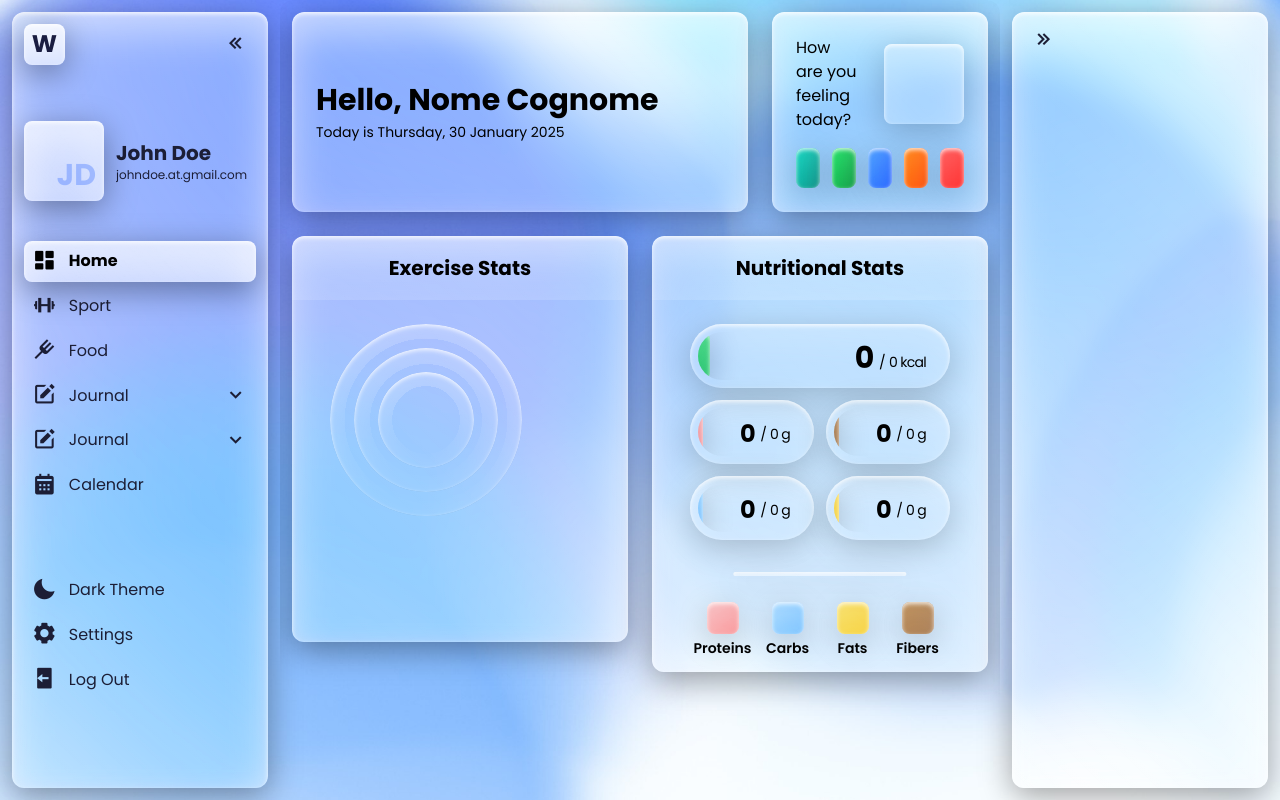
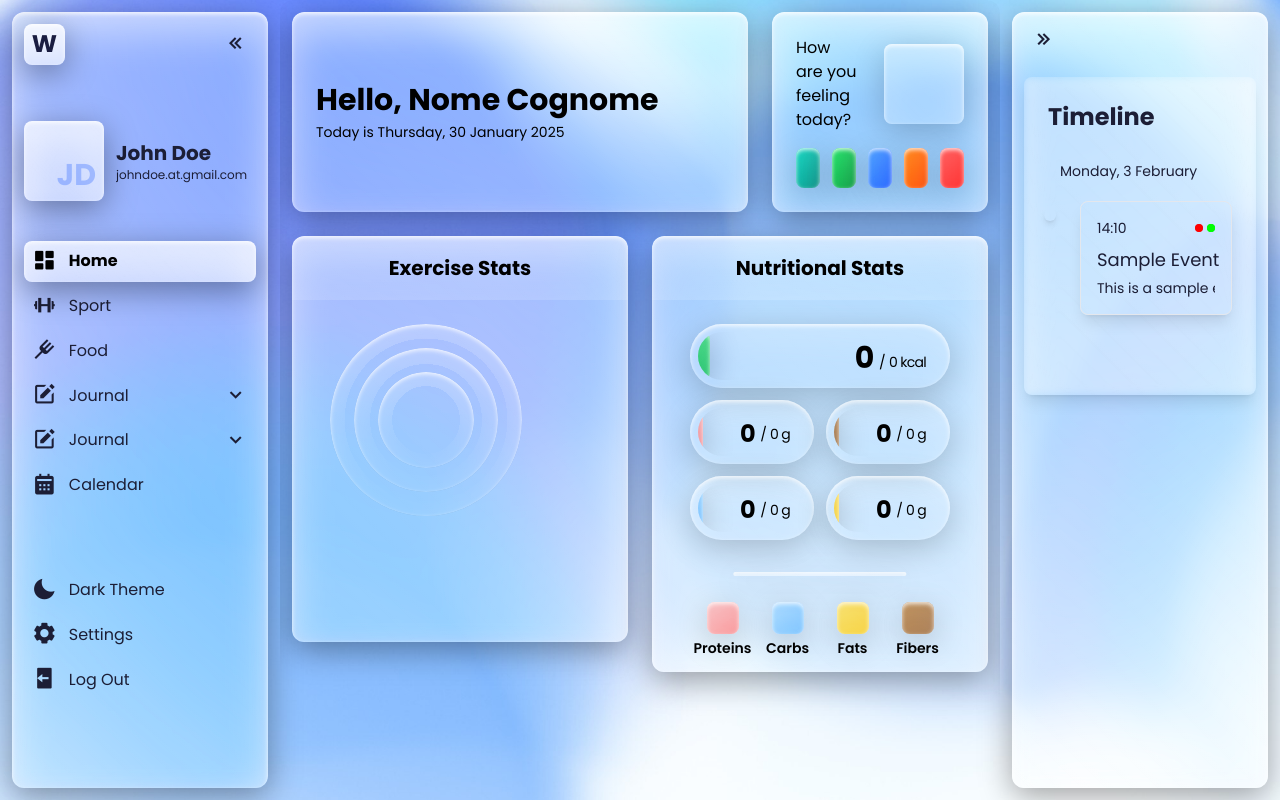
Before and after one commit to GhadPRG/FrontendWEB, an Angular app in the folder WellIo-frontend/: page /dashboard in a window 1280 px wide. Built offline with nearby package versions, Linux system fonts and the light colour scheme; no server answers.

Commit message:
Fixino parte 2 😊

```diff
--- a/WellIo-frontend/src/app/shared/components/dashboard/dash-side-calendar/dash-side-calendar.component.ts
+++ b/WellIo-frontend/src/app/shared/components/dashboard/dash-side-calendar/dash-side-calendar.component.ts
@@ -19,7 +19,7 @@
   @ViewChild('toggleSideCalendarButton') toggleSidebarBtnRef!: ElementRef;
   @ViewChild('sideCalendar') sidebarRef!: ElementRef;
 
-  isSideCalendarOpen = false;
+  isSideCalendarOpen = true;
 
   constructor(private dashService: DashboardService) {}
 
@@ -31,6 +31,7 @@
   }
 
   toggleSideCalendar(): void {
+    this.isSideCalendarOpen = !this.isSideCalendarOpen;
     // Close Side-Calendar - Flip Toggle Button Icon
     this.sidebarRef.nativeElement.classList.toggle('closed');
     this.toggleSidebarBtnRef.nativeElement.children[0].classList.toggle('bx-rotate-180');
```
